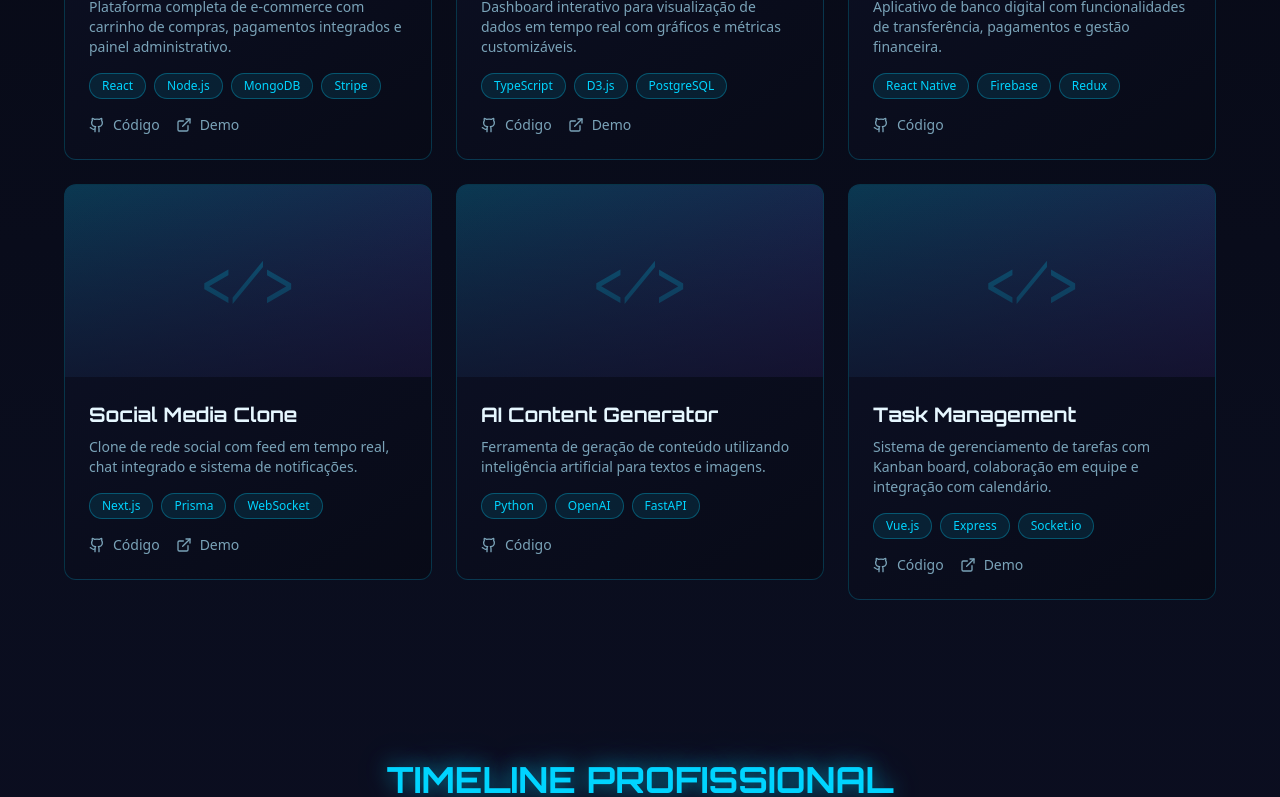
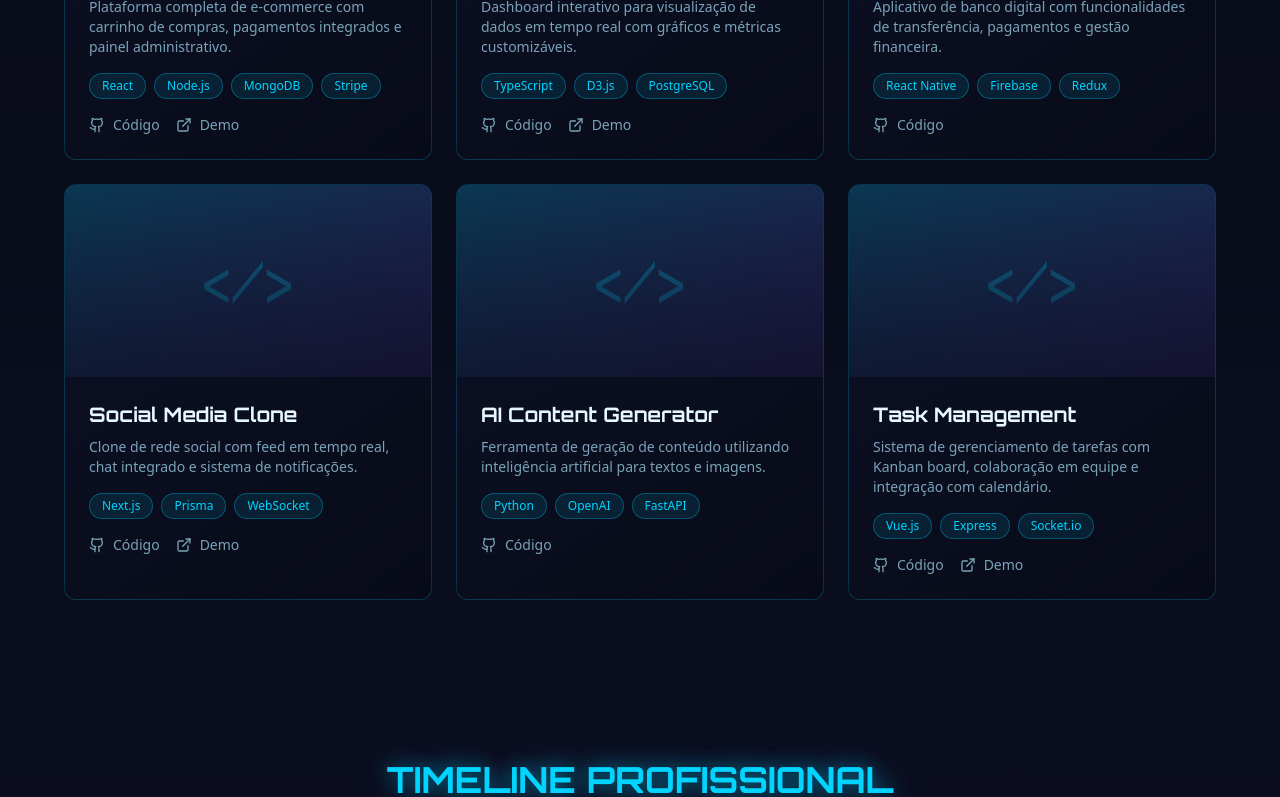
Before and after one commit to biaag10/bianca-portfolio-v2, a React (Vite) app: page / in a window 1280 px wide. Shown: the part 1280-2077 px from the top of the page. Built offline with nearby package versions, Linux system fonts and the light colour scheme; the HTML template or start-up script is replaced by a standard one.

Commit message:
style: alinhamento do scroll e do card de projetos

```diff
--- a/src/components/Hero.tsx
+++ b/src/components/Hero.tsx
@@ -36,8 +36,9 @@ const Hero = () => {
         </div>
       </div>
 
-      {/* Scroll indicator */}
-      <div className="absolute bottom-8 left-1/2 transform -translate-x-1/2 animate-float">
+      {/* Indicador de rolagem (scroll) */}
+      <div className="absolute bottom-8 left-[48.7%] animate-float">
+
         <ChevronDown className="text-primary/50" size={32} />
       </div>
 
--- a/src/components/ProjectCard.tsx
+++ b/src/components/ProjectCard.tsx
@@ -18,8 +18,8 @@ const ProjectCard = ({
   liveUrl,
 }: ProjectCardProps) => {
   return (
-    <div className="glass-card rounded-lg overflow-hidden group hover:animate-pulse-glow transition-all duration-500">
-      {/* Project image placeholder */}
+    <div className="glass-card rounded-lg overflow-hidden group hover:animate-pulse-glow transition-all duration-500 flex flex-col h-full">
+      {/* Imagem do projeto ou placeholder */}
       <div className="h-48 bg-gradient-to-br from-primary/20 to-accent/20 flex items-center justify-center relative overflow-hidden">
         {image ? (
           <img src={image} alt={title} className="w-full h-full object-cover" />
```
